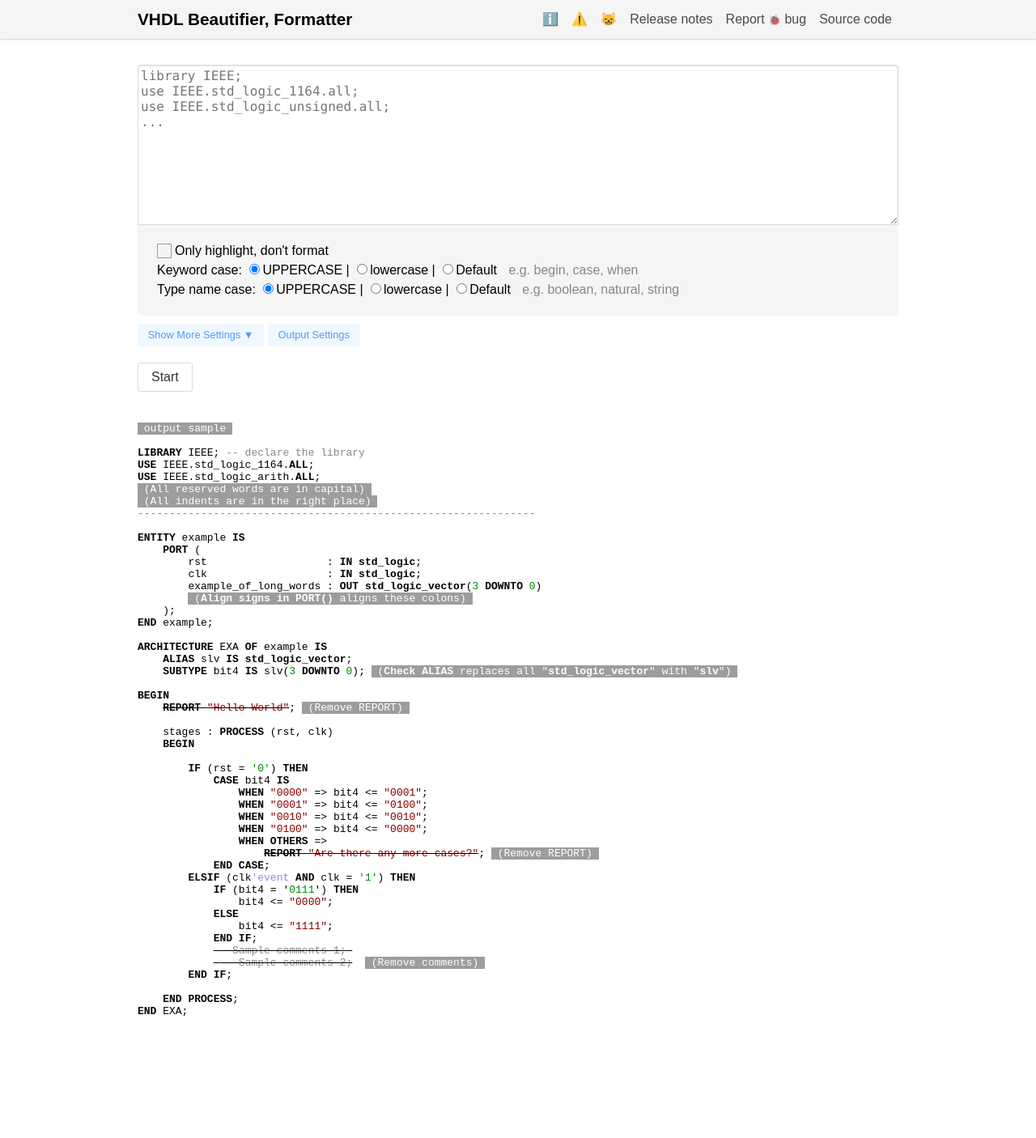
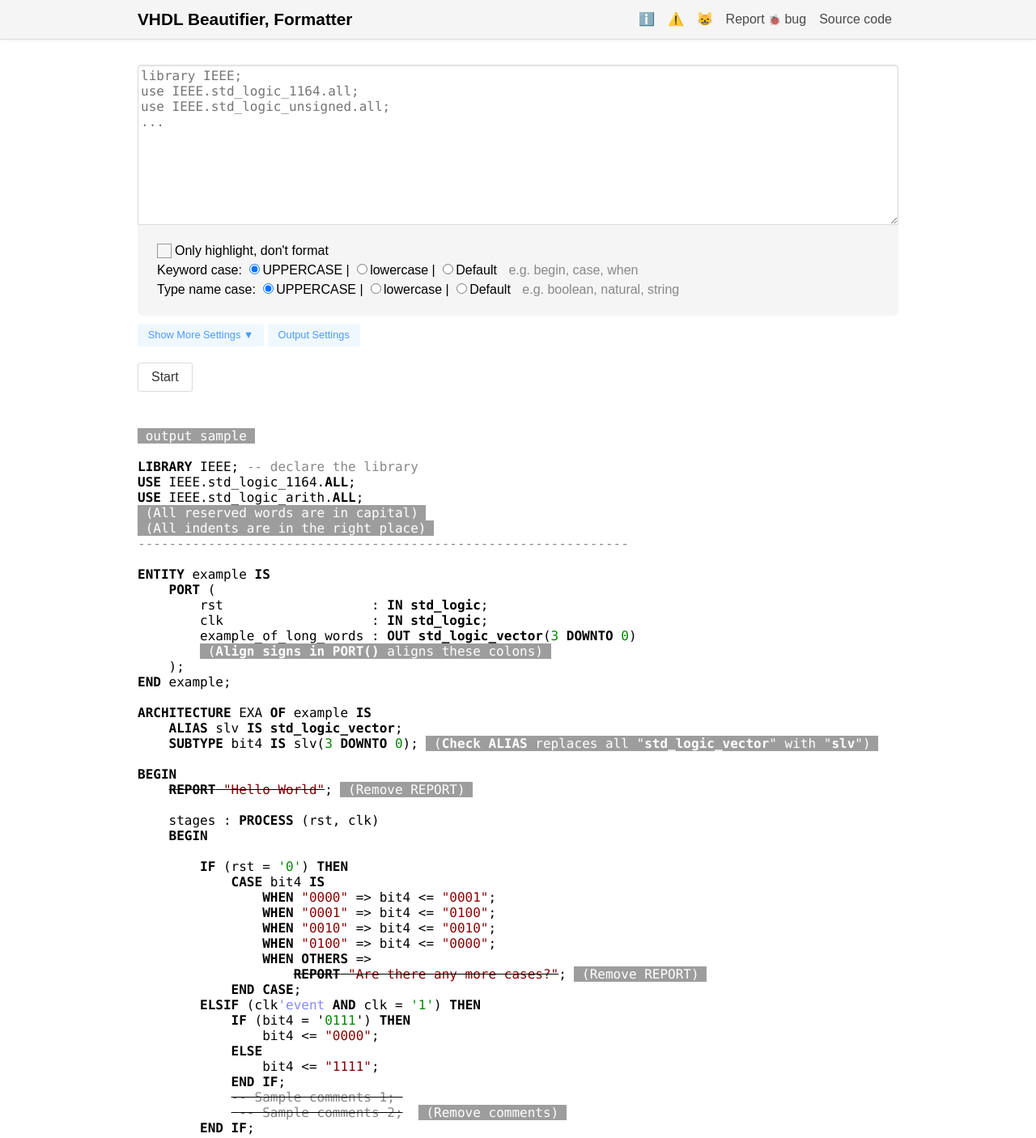
Before and after one commit to g2384/VHDLFormatter, a plain HTML site: page index.html in a window 1280 px wide. Shown: the top 1406 px of the page at 81% size. Before the commit the page ends 1270 px from the top, so only its background shows below. Drawn offline with Linux system fonts and the light colour scheme.

Commit message:
update format

```diff
--- a/index.html
+++ b/index.html
@@ -64,9 +64,6 @@
                         <p>Proper formatting makes code easier to read and understand.</p>
                     </div>
                 </div>
-            </li>
-            <li>
-                <a class="top-button" href="https://github.com/g2384/VHDLFormatter#release-notes">Release notes</a>
             </li>
             <li>
                 <a class="top-button" href="https://github.com/g2384/VHDLFormatter/issues/new" target="_blank">Report
--- a/style.css
+++ b/style.css
@@ -5,11 +5,15 @@ body {
     font-family: arial, sans-serif;
 }
 
+pre, code, textarea {
+    font-family: Consolas, Menlo, Monaco, 'Lucida Console', 'Liberation Mono', 'DejaVu Sans Mono', 'Bitstream Vera Sans Mono', 'Courier New', monospace, serif;
+}
+
 textarea {
     width: 100%;
     padding: 3px;
     resize: vertical;
-    font-family: 'Consolas', Courier, monospace;
+    min-height: 100px;
 }
 
 input[type="text"] {
```
